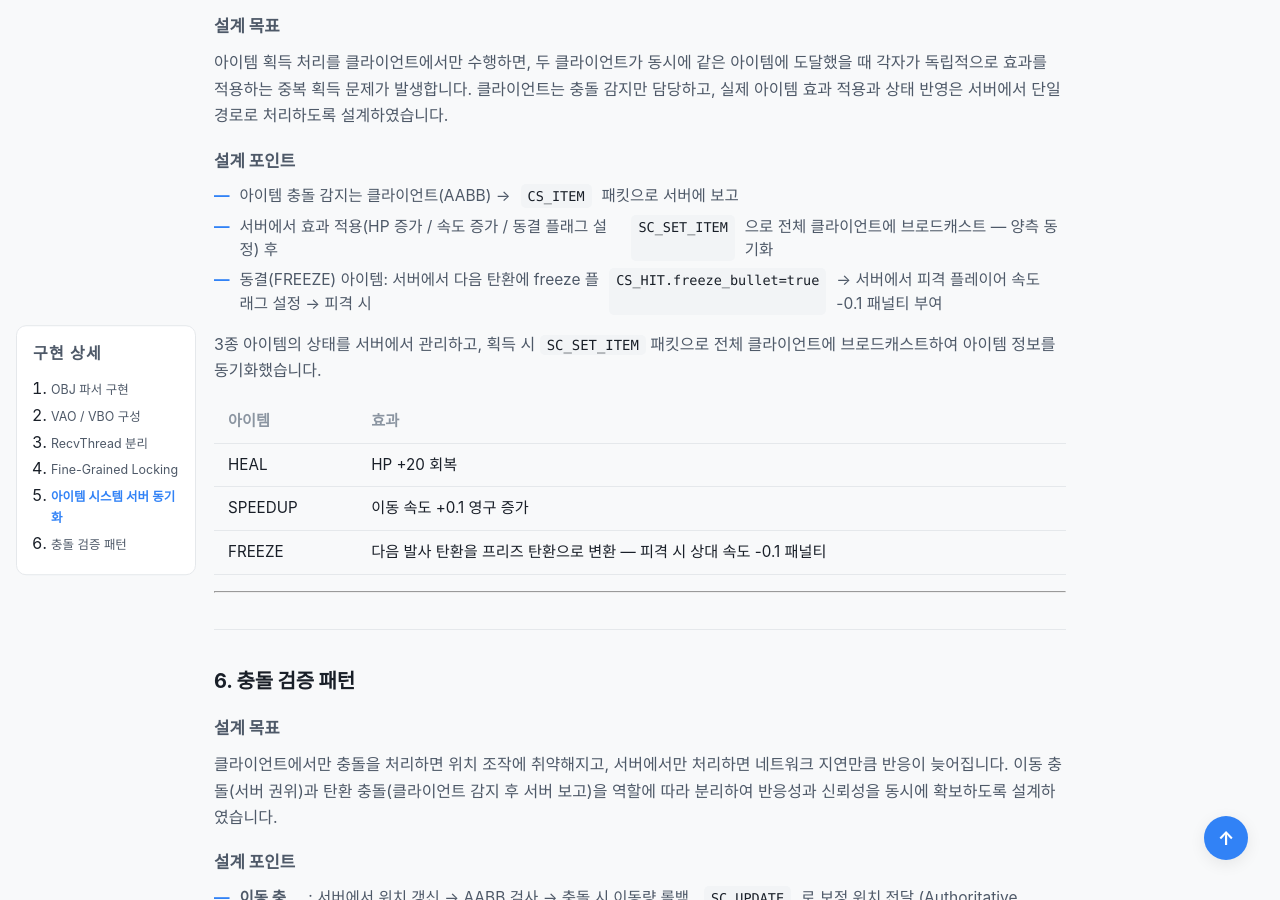
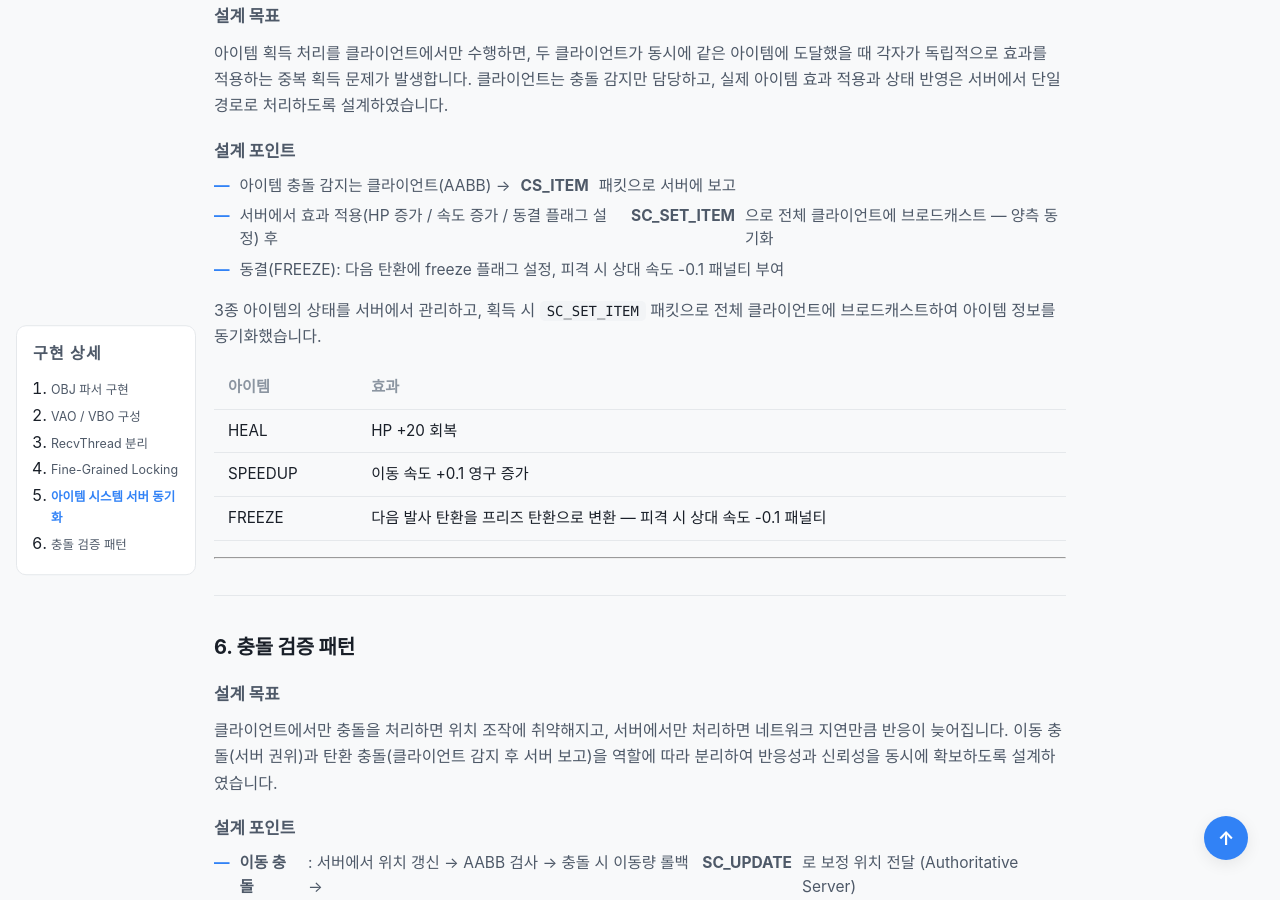
Before and after one commit to KimJinsun610/KimJinsun610.github.io, a Jekyll site: the page built from projects/tank-shoot.md, in a window 1280 px wide and 900 px high, scrolled down 4217 px. Built offline with Jekyll 4.4.1, drawn with Linux system fonts in a browser that asks for light colours; some web fonts are replaced.

Commit message:
Update tank-shoot.md

````diff
--- a/projects/tank-shoot.md
+++ b/projects/tank-shoot.md
@@ -90,8 +90,8 @@
 
 ### 설계 포인트
 
-- `v / vt / vn / f` 데이터를 순차 파싱 후 인덱스로 재조합하여 렌더링용 배열 구성
-- 파싱 중 각 축의 min / max를 추적, 로드 완료 후 min-max 정규화로 `[-1, 1]` 범위 매핑 — 모델 크기 통일
+- **v / vt / vn / f** 데이터를 순차 파싱 후 인덱스로 재조합하여 렌더링용 배열 구성
+- 파싱 중 각 축의 min / max를 추적, 로드 완료 후 min-max 정규화로 **[-1, 1]** 범위 매핑 — 모델 크기 통일
 - 정점 좌표를 원점 중심으로 이동(centering)하여 모델 변환 기준점 일관성 확보
 
 ```cpp
@@ -113,8 +113,8 @@
 ### 설계 포인트
 
 - 오브젝트별 독립 VAO로 드로우콜 전환 시 상태 재설정 비용 최소화
-- 위치(`VBO_pos`) · 법선(`VBO_normal`) · UV(`VBO_uv`)를 분리된 VBO로 관리하여 데이터 레이아웃 명확화
-- `glVertexAttribPointer`로 각 VBO를 셰이더 attribute location에 바인딩 (0: 위치, 1: 법선, 2: UV)
+- 위치(**VBO_pos**) · 법선(**VBO_normal**) · UV(**VBO_uv**)를 분리된 VBO로 관리하여 데이터 레이아웃 명확화
+- **glVertexAttribPointer**로 각 VBO를 셰이더 attribute location에 바인딩 (0: 위치, 1: 법선, 2: UV)
 
 ```cpp
 glVertexAttribPointer(0, 3, GL_FLOAT, GL_FALSE, sizeof(float) * 3, 0); // 위치
@@ -130,13 +130,13 @@
 
 ### 설계 목표
 
-`glutMainLoop()`는 단일 스레드에서 렌더링을 처리합니다. 같은 스레드에서 블로킹 `recv()`를 호출하면 패킷이 도착할 때까지 렌더링 루프 전체가 멈추어 화면이 멈추는 문제가 발생합니다. 수신 로직을 별도 스레드로 분리하여 렌더링과 네트워크 수신이 독립적으로 동작하도록 설계하였습니다.
+**glutMainLoop()**는 단일 스레드에서 렌더링을 처리합니다. 같은 스레드에서 블로킹 **recv()**를 호출하면 패킷이 도착할 때까지 렌더링 루프 전체가 멈추어 화면이 멈추는 문제가 발생합니다. 수신 로직을 별도 스레드로 분리하여 렌더링과 네트워크 수신이 독립적으로 동작하도록 설계하였습니다.
 
 ### 설계 포인트
 
-- `RecvThread`를 별도 스레드로 생성하여 렌더링 루프와 네트워크 수신 완전 분리
-- 길이 헤더(`sizeof(int)`) 먼저 수신 후 페이로드를 `MSG_WAITALL`로 수신하는 2단계 방식으로 패킷 경계 보장
-- 수신 스레드와 렌더링 스레드가 공유하는 플레이어 상태 배열을 `CRITICAL_SECTION`으로 보호하여 경합 방지
+- **RecvThread**를 별도 스레드로 생성하여 렌더링 루프와 네트워크 수신 완전 분리
+- 길이 헤더(**sizeof(int)**) 먼저 수신 후 페이로드를 **MSG_WAITALL**로 수신하는 2단계 방식으로 패킷 경계 보장
+- 수신 스레드와 렌더링 스레드가 공유하는 플레이어 상태 배열을 **CRITICAL_SECTION**으로 보호하여 경합 방지
 
 ---
 
@@ -146,23 +146,23 @@
 
 ### 설계 목표
 
-서버에서 플레이어 상태 배열은 전역으로 관리되며, `ClientThread(×2)`와 `do_send` 스레드가 동시에 접근합니다. 배열 전체를 단일 락으로 감싸면 서로 무관한 연산(로그인과 공격 등)도 서로를 대기하게 되어 불필요한 직렬화가 발생합니다. 연산 유형별로 락을 분리하여 다른 플레이어의 처리 중에도 패킷 처리가 가능하도록 설계하였습니다.
+서버에서 플레이어 상태 배열은 전역으로 관리되며, **ClientThread(×2)**와 **do_send** 스레드가 동시에 접근합니다. 배열 전체를 단일 락으로 감싸면 서로 무관한 연산(로그인과 공격 등)도 서로를 대기하게 되어 불필요한 직렬화가 발생합니다. 연산 유형별로 락을 분리하여 다른 플레이어의 처리 중에도 패킷 처리가 가능하도록 설계하였습니다.
 
 ### 설계 포인트
 
-- `std::lock_guard`(RAII 패턴)로 예외 발생 시에도 락 자동 해제 — 데드락 방지
-- `do_send`는 상태 읽기 시 락 없이 진행, 전송 시에만 `g_Sendmutex` 획득 — 읽기 경합 최소화
-- 로그인·이동 등 진입 빈도가 높은 경로에는 `CRITICAL_SECTION` 사용 — Windows 환경에서 `mutex` 대비 낮은 오버헤드
+- **std::lock_guard**(RAII 패턴)로 예외 발생 시에도 락 자동 해제 — 데드락 방지
+- **do_send**는 상태 읽기 시 락 없이 진행, 전송 시에만 **g_Sendmutex** 획득 — 읽기 경합 최소화
+- 로그인·이동 등 진입 빈도가 높은 경로에는 **CRITICAL_SECTION** 사용 — Windows 환경에서 **mutex** 대비 낮은 오버헤드
 
 플레이어 배열이 전역으로 관리되어 2개의 스레드에서 동시 접근 → 락을 세분화하여 동시성 최적화
 
 | 상황 | 락 전략 |
 |------|---------|
-| 로그인 | `g_Recvmutex_login` 사용 |
+| 로그인 | **g_Recvmutex_login** 사용 |
 | 이동 | Critical Section으로 보호 |
-| 공격 | 탄환 배열 + 브로드캐스트 보호, `lock_guard`로 데드락 방지 |
+| 공격 | 탄환 배열 + 브로드캐스트 보호, **lock_guard**로 데드락 방지 |
 | 아이템 | 아이템별 짧은 락 획득 후 즉시 해제 |
-| do_send | 읽기는 락 없이, 전송 시에만 `g_Sendmutex` 획득 |
+| do_send | 읽기는 락 없이, 전송 시에만 **g_Sendmutex** 획득 |
 
 다른 플레이어가 행동 중에도 패킷 처리가 가능하도록 구현
 
@@ -178,9 +178,9 @@
 
 ### 설계 포인트
 
-- 아이템 충돌 감지는 클라이언트(AABB) → `CS_ITEM` 패킷으로 서버에 보고
-- 서버에서 효과 적용(HP 증가 / 속도 증가 / 동결 플래그 설정) 후 `SC_SET_ITEM`으로 전체 클라이언트에 브로드캐스트 — 양측 동기화
-- 동결(FREEZE) 아이템: 서버에서 다음 탄환에 freeze 플래그 설정 → 피격 시 `CS_HIT.freeze_bullet=true` → 서버에서 피격 플레이어 속도 -0.1 패널티 부여
+- 아이템 충돌 감지는 클라이언트(AABB) → **CS_ITEM** 패킷으로 서버에 보고
+- 서버에서 효과 적용(HP 증가 / 속도 증가 / 동결 플래그 설정) 후 **SC_SET_ITEM**으로 전체 클라이언트에 브로드캐스트 — 양측 동기화
+- 동결(FREEZE): 다음 탄환에 freeze 플래그 설정, 피격 시 상대 속도 -0.1 패널티 부여
 
 3종 아이템의 상태를 서버에서 관리하고, 획득 시 `SC_SET_ITEM` 패킷으로 전체 클라이언트에 브로드캐스트하여 아이템 정보를 동기화했습니다.
 
@@ -202,9 +202,9 @@
 
 ### 설계 포인트
 
-- **이동 충돌** : 서버에서 위치 갱신 → AABB 검사 → 충돌 시 이동량 롤백 → `SC_UPDATE`로 보정 위치 전달 (Authoritative Server)
-- **탄환 충돌** : 클라이언트에서 AABB 감지 → `CS_HIT` 보고 → 서버에서 HP 처리 후 전체 브로드캐스트
-- 탱크 간 충돌 / 벽 충돌은 서버에서 `tank_collid()` / `wall_collid()` 함수로 일괄 처리 — 클라이언트 위치 조작 불가
+- **이동 충돌** : 서버에서 위치 갱신 → AABB 검사 → 충돌 시 이동량 롤백 → **SC_UPDATE**로 보정 위치 전달 (Authoritative Server)
+- **탄환 충돌** : 클라이언트에서 AABB 감지 → **CS_HIT** 보고 → 서버에서 HP 처리 후 전체 브로드캐스트
+- 탱크 간 충돌 / 벽 충돌은 서버에서 **tank_collid()** / **wall_collid()** 함수로 일괄 처리 — 클라이언트 위치 조작 불가
 
 ```
 CS_MOVE_PACKET { direction, bodyYaw }  →  Server: 충돌 계산 후 이동 처리
````
